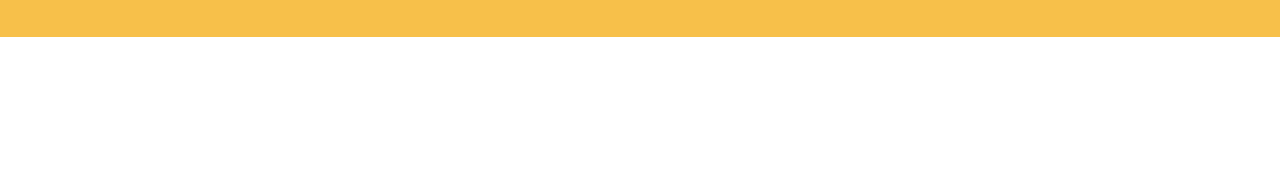
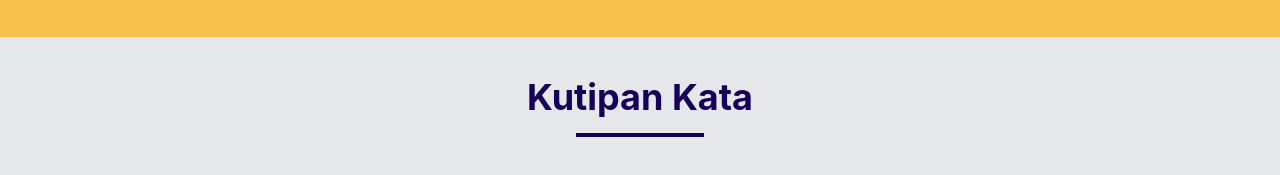
Before and after one commit to reynaldo0/enheal-sycology, a website: page src/index.html in a window 1280 px wide. Shown: the part 2788-2963 px from the top of the page. Before the commit the page ends 2825 px from the top, so only its background shows below. Drawn offline with nearby package versions, Linux system fonts and the light colour scheme.

Commit message:
new : section for kutipan

```diff
--- a/src/index.html
+++ b/src/index.html
@@ -449,6 +449,12 @@
         </div>
       </div>
     </section>
+    <section>
+      <div class="container mx-auto max-w-screen-xl py-10">
+        <p class="text-[#170058] text-4xl font-bold text-center">Kutipan Kata</p>
+        <div class="bg-[#170058] h-1 w-32 mt-4 mx-auto"></div>
+      </div>
+    </section>
 
     <!-- FLOWBITE -->
     <script src="https://cdnjs.cloudflare.com/ajax/libs/flowbite/2.3.0/flowbite.min.js"></script>
```
Also changed, not shown: src/css/output.css.
